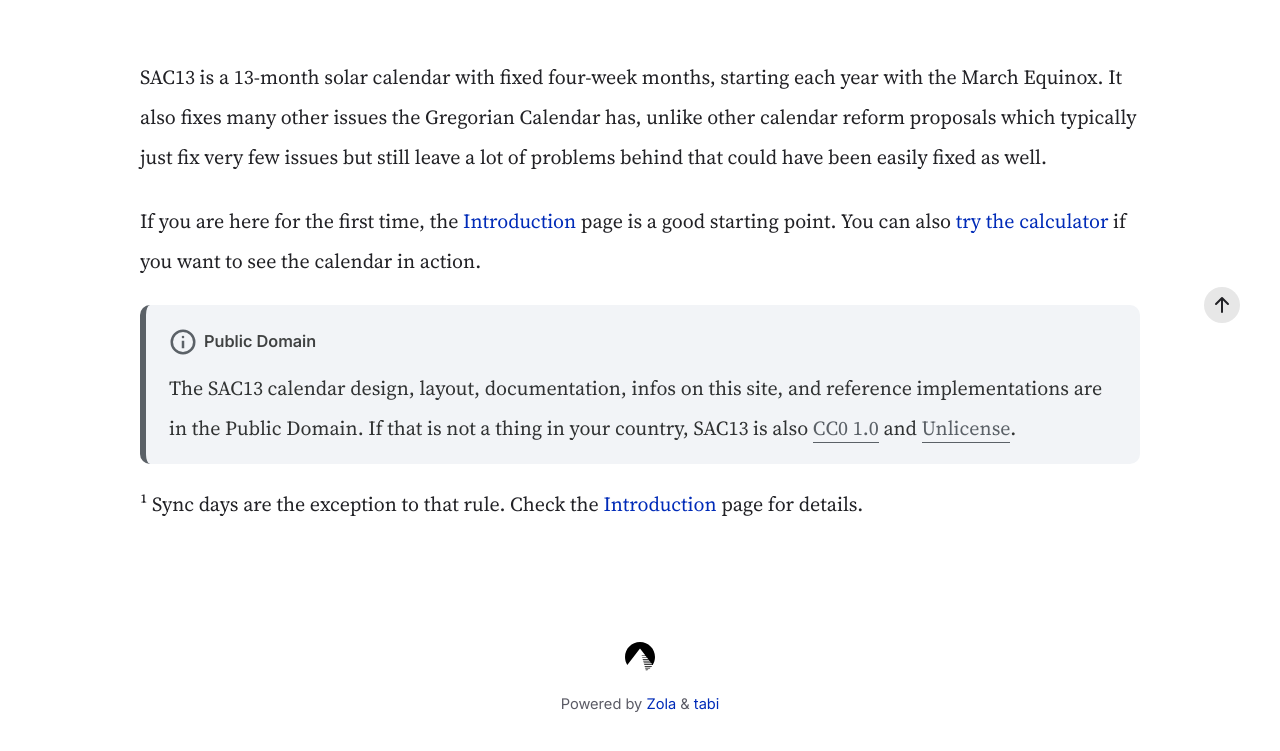
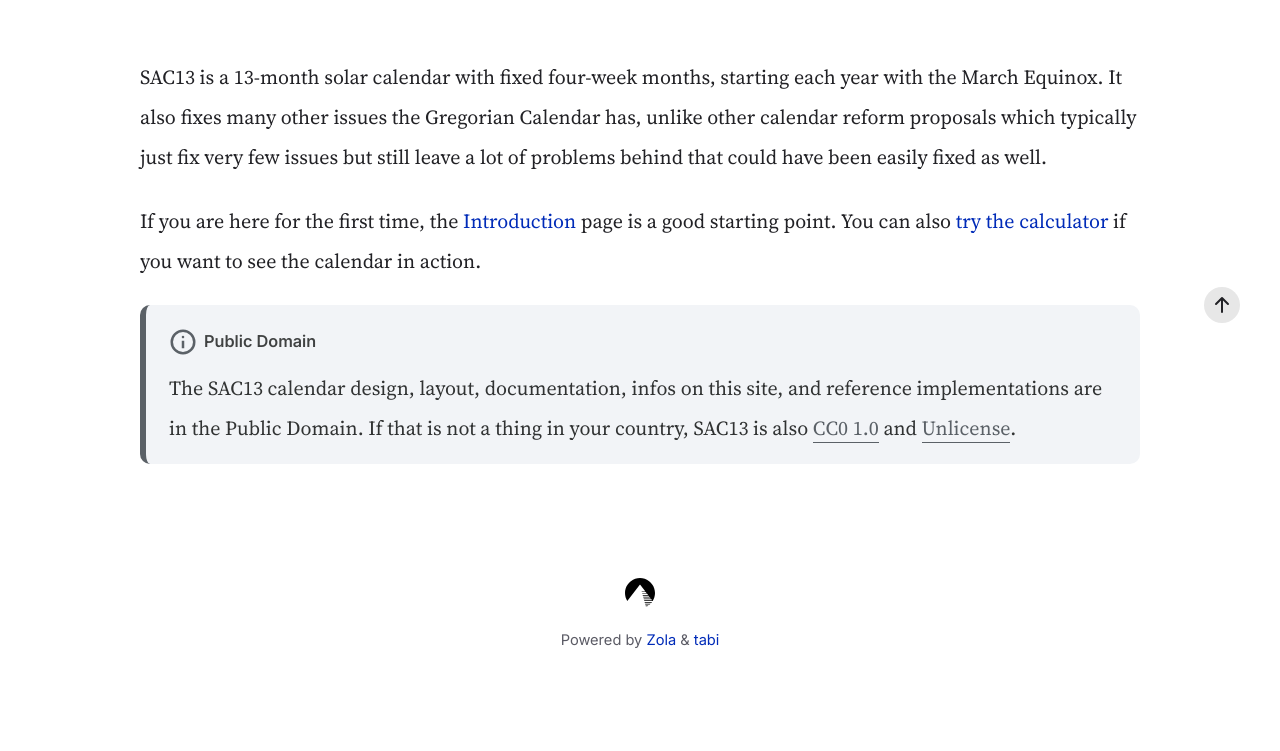
Before and after one commit to SAC-Thirteen/website, a plain HTML site: page docs/index.html in a window 1280 px wide. Shown: the part 437-1188 px from the top of the page. After the commit the page ends 1124 px from the top, so only its background shows below. Drawn offline with Linux system fonts and the light colour scheme; no server answers.

Commit message:
Remove unused footnote

```diff
--- a/docs/index.html
+++ b/docs/index.html
@@ -171,10 +171,6 @@
               </p>
             </div>
           </div>
-          <p>
-            ¹ Sync days are the exception to that rule. Check the
-            <a href="/intro/">Introduction</a> page for details.
-          </p>
         </main>
       </div>
       <div id="button-container">
```
